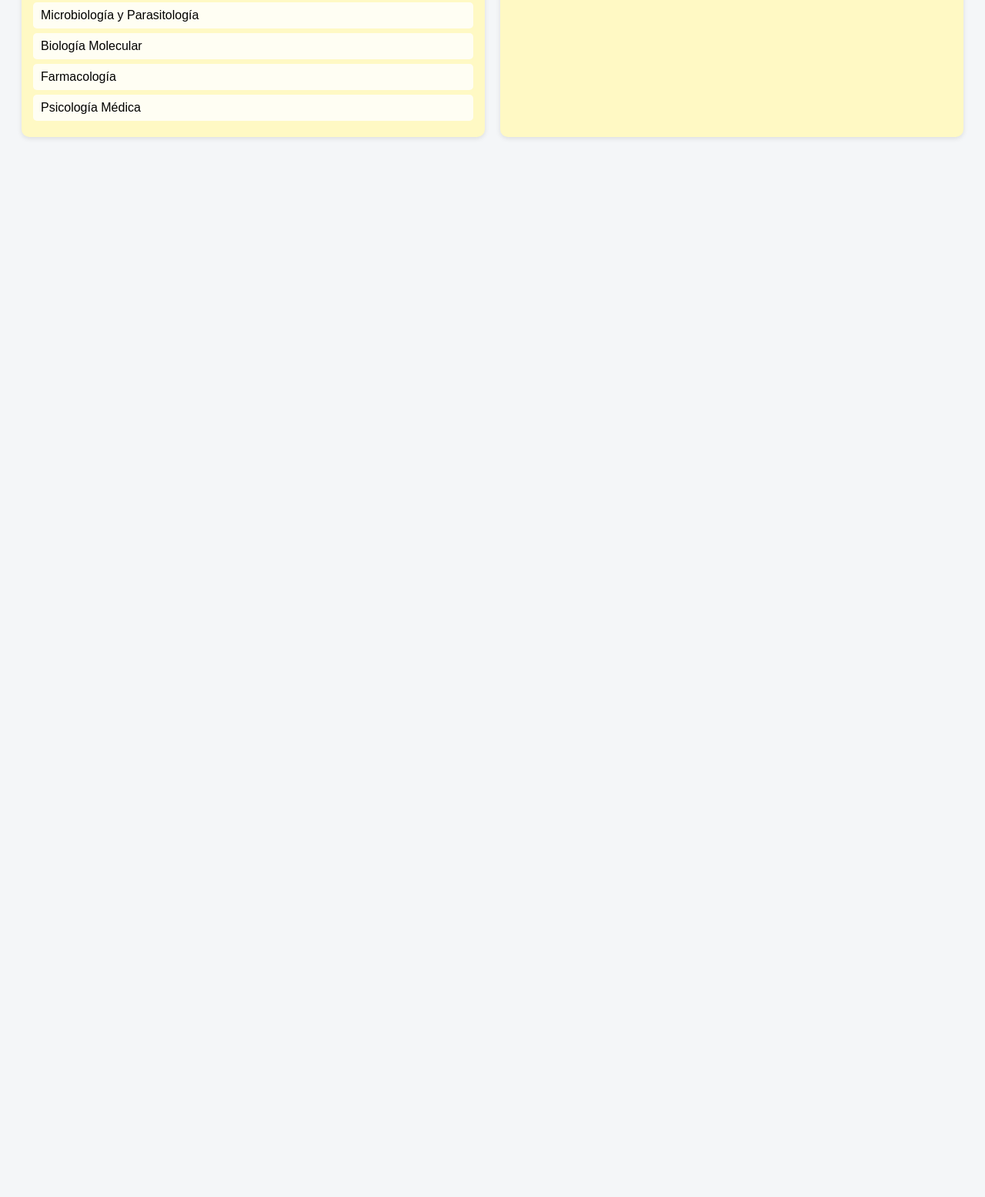
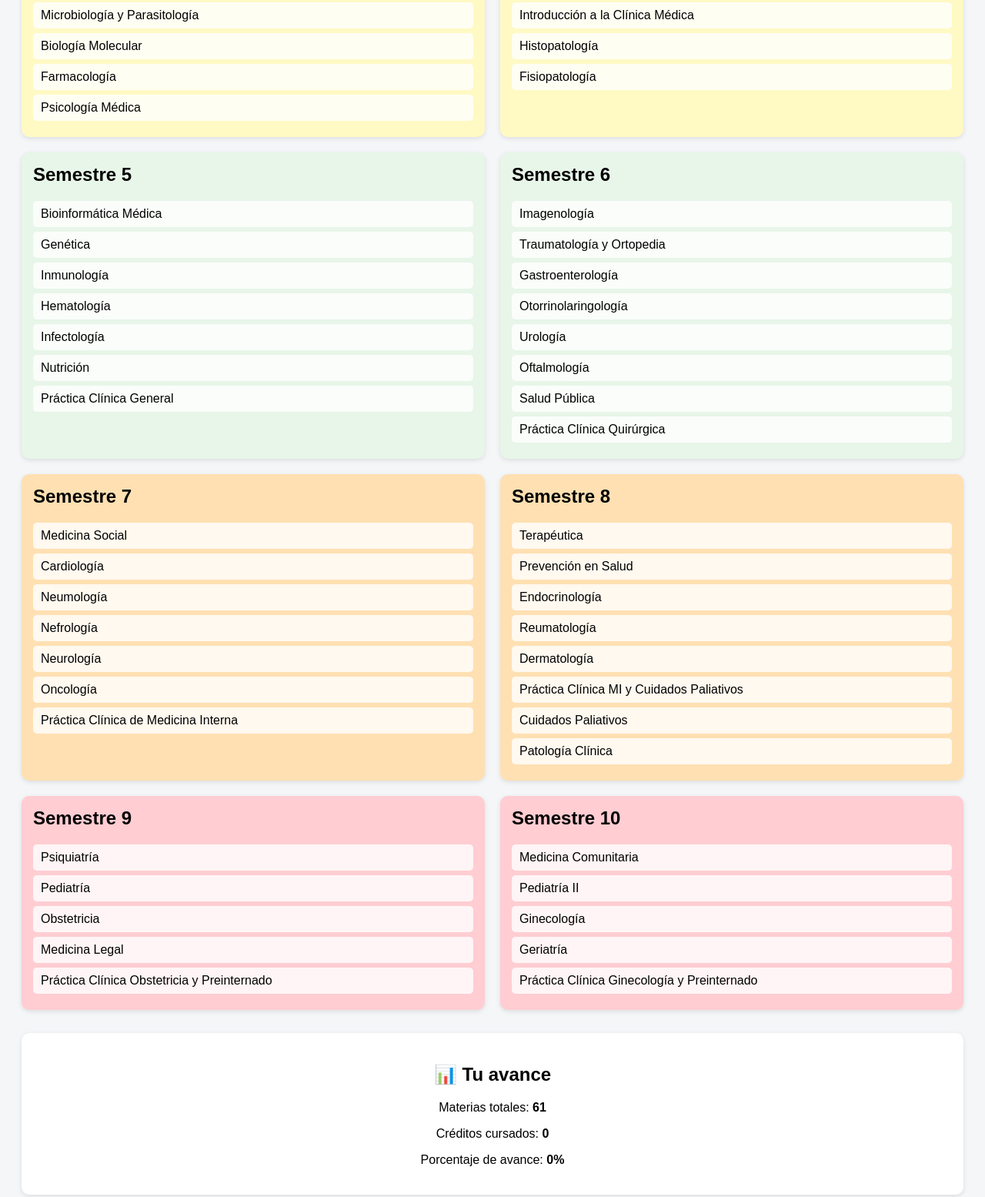
Before and after one commit to eliub229/medicinamalla, a plain HTML site: page index.html in a window 1280 px wide. Shown: the part 555-2110 px from the top of the page at 77% size. Before the commit the page ends 800 px from the top, so only its background shows below. Drawn offline with Linux system fonts and the light colour scheme.

Commit message:
Update index.html

```diff
--- a/index.html
+++ b/index.html
@@ -118,4 +118,109 @@ h1 {
 <div class="semestre amarillo">
 <h2>Semestre 4</h2>
 <div class="materia" data-creditos="3.5">Bioética</div>
-<div class="materia" data-credito
+<div class="materia" data-creditos="6.5">Educación y Técnicas Quirúrgicas</div>
+<div class="materia" data-creditos="3.5">Introducción a la Clínica Médica</div>
+<div class="materia" data-creditos="3.5">Histopatología</div>
+<div class="materia" data-creditos="4.5">Fisiopatología</div>
+</div>
+
+<!-- SEMESTRES 5 y 6 -->
+<div class="semestre verde">
+<h2>Semestre 5</h2>
+<div class="materia" data-creditos="3.5">Bioinformática Médica</div>
+<div class="materia" data-creditos="3">Genética</div>
+<div class="materia" data-creditos="4.5">Inmunología</div>
+<div class="materia" data-creditos="4.5">Hematología</div>
+<div class="materia" data-creditos="4.5">Infectología</div>
+<div class="materia" data-creditos="3">Nutrición</div>
+<div class="materia" data-creditos="3">Práctica Clínica General</div>
+</div>
+
+<div class="semestre verde">
+<h2>Semestre 6</h2>
+<div class="materia" data-creditos="3.5">Imagenología</div>
+<div class="materia" data-creditos="3">Traumatología y Ortopedia</div>
+<div class="materia" data-creditos="4.5">Gastroenterología</div>
+<div class="materia" data-creditos="3">Otorrinolaringología</div>
+<div class="materia" data-creditos="3">Urología</div>
+<div class="materia" data-creditos="3">Oftalmología</div>
+<div class="materia" data-creditos="5.5">Salud Pública</div>
+<div class="materia" data-creditos="3">Práctica Clínica Quirúrgica</div>
+</div>
+
+<!-- SEMESTRES 7 y 8 -->
+<div class="semestre naranja">
+<h2>Semestre 7</h2>
+<div class="materia" data-creditos="5.5">Medicina Social</div>
+<div class="materia" data-creditos="3.5">Cardiología</div>
+<div class="materia" data-creditos="4.5">Neumología</div>
+<div class="materia" data-creditos="3.5">Nefrología</div>
+<div class="materia" data-creditos="3.5">Neurología</div>
+<div class="materia" data-creditos="3">Oncología</div>
+<div class="materia" data-creditos="3">Práctica Clínica de Medicina Interna</div>
+</div>
+
+<div class="semestre naranja">
+<h2>Semestre 8</h2>
+<div class="materia" data-creditos="3.5">Terapéutica</div>
+<div class="materia" data-creditos="5.5">Prevención en Salud</div>
+<div class="materia" data-creditos="4.5">Endocrinología</div>
+<div class="materia" data-creditos="3.5">Reumatología</div>
+<div class="materia" data-creditos="3">Dermatología</div>
+<div class="materia" data-creditos="3">Práctica Clínica MI y Cuidados Paliativos</div>
+<div class="materia" data-creditos="2">Cuidados Paliativos</div>
+<div class="materia" data-creditos="4.5">Patología Clínica</div>
+</div>
+
+<!-- SEMESTRES 9 y 10 -->
+<div class="semestre rojo">
+<h2>Semestre 9</h2>
+<div class="materia" data-creditos="3">Psiquiatría</div>
+<div class="materia" data-creditos="4.5">Pediatría</div>
+<div class="materia" data-creditos="4.5">Obstetricia</div>
+<div class="materia" data-creditos="3">Medicina Legal</div>
+<div class="materia" data-creditos="3">Práctica Clínica Obstetricia y Preinternado</div>
+</div>
+
+<div class="semestre rojo">
+<h2>Semestre 10</h2>
+<div class="materia" data-creditos="5.5">Medicina Comunitaria</div>
+<div class="materia" data-creditos="4.5">Pediatría II</div>
+<div class="materia" data-creditos="4.5">Ginecología</div>
+<div class="materia" data-creditos="2">Geriatría</div>
+<div class="materia" data-creditos="3">Práctica Clínica Ginecología y Preinternado</div>
+</div>
+
+</div>
+
+<div class="avance">
+<h2>📊 Tu avance</h2>
+<p>Materias totales: <strong>61</strong></p>
+<p>Créditos cursados: <strong id="creditos">0</strong></p>
+<p>Porcentaje de avance: <strong id="porcentaje">0%</strong></p>
+</div>
+
+<script>
+const materias = document.querySelectorAll('.materia');
+const creditosTotales = 261;
+
+materias.forEach(materia => {
+    materia.addEventListener('click', () => {
+        materia.classList.toggle('cursada');
+        calcular();
+    });
+});
+
+function calcular() {
+    let suma = 0;
+    document.querySelectorAll('.materia.cursada').forEach(m => {
+        suma += parseFloat(m.dataset.creditos);
+    });
+    document.getElementById('creditos').textContent = suma;
+    document.getElementById('porcentaje').textContent =
+        ((suma / creditosTotales) * 100).toFixed(1) + "%";
+}
+</script>
+
+</body>
+</html>
```
